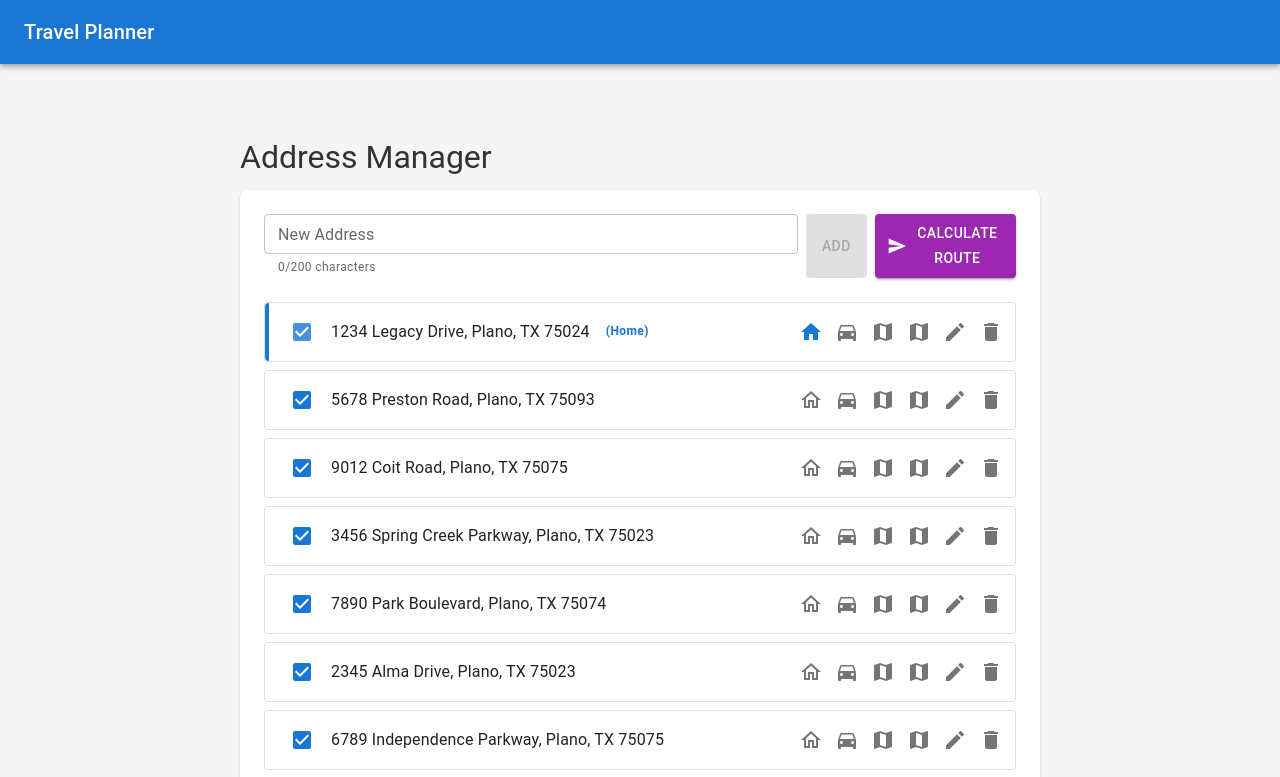
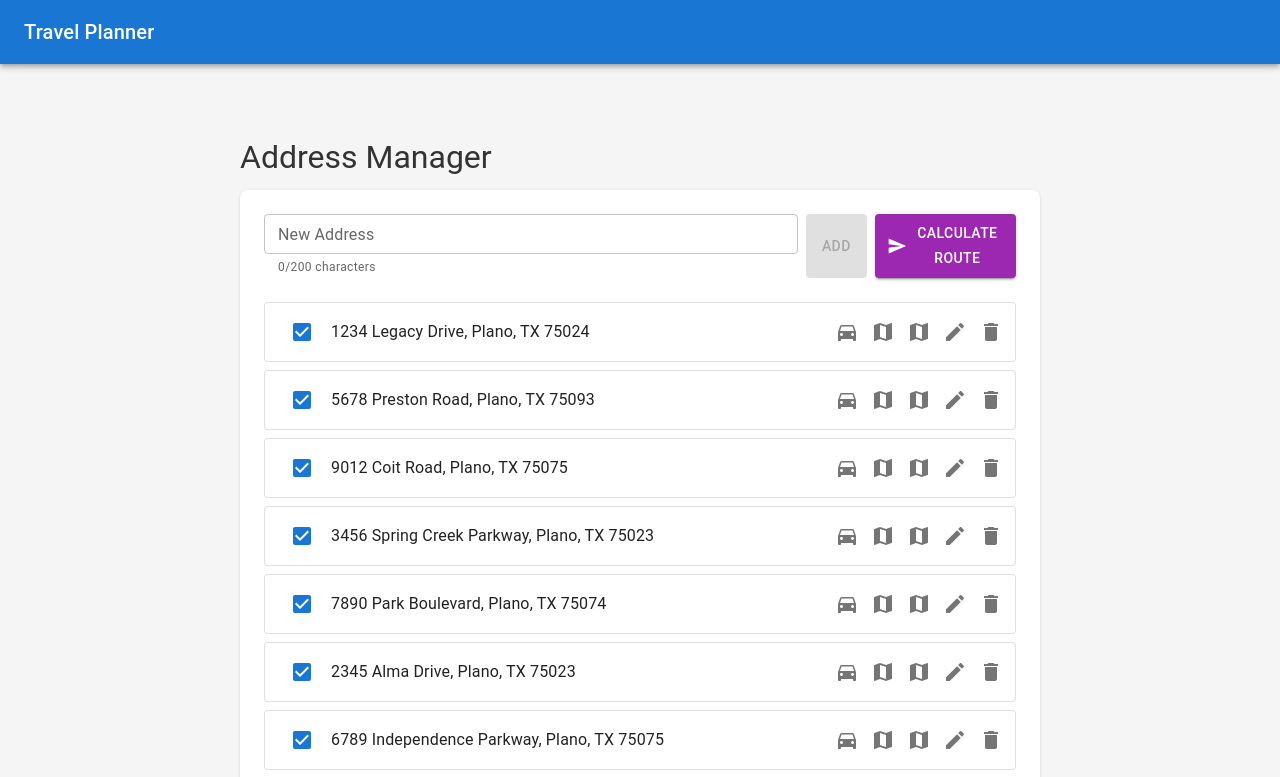
Before and after one commit to paulwoods/travel, a React (Vite) app in the folder frontend/: page / in a window 1280 px wide. Shown: the top 777 px of the page. Built offline with nearby package versions, Linux system fonts and the light colour scheme.

Commit message:
feat: removed the home address feature

```diff
--- a/frontend/src/components/AddressManager.tsx
+++ b/frontend/src/components/AddressManager.tsx
@@ -1,4 +1,4 @@
-import {useEffect, useState} from 'react';
+import { useEffect, useState } from 'react';
 import {
     Box,
     Button,
@@ -28,7 +28,6 @@ import {
 interface Address {
     id: string;
     text: string;
-    isHome: boolean;
     isSelected: boolean;
     isStart: boolean;
     isDestination: boolean;
@@ -37,16 +36,16 @@ interface Address {
 const STORAGE_KEY = 'travel-addresses';
 
 const INITIAL_ADDRESSES: Address[] = [
-    {id: '1', text: '1234 Legacy Drive, Plano, TX 75024', isHome: true, isSelected: true, isStart: false, isDestination: false},
-    {id: '2', text: '5678 Preston Road, Plano, TX 75093', isHome: false, isSelected: true, isStart: false, isDestination: false},
-    {id: '3', text: '9012 Coit Road, Plano, TX 75075', isHome: false, isSelected: true, isStart: false, isDestination: false},
-    {id: '4', text: '3456 Spring Creek Parkway, Plano, TX 75023', isHome: false, isSelected: true, isStart: false, isDestination: false},
-    {id: '5', text: '7890 Park Boulevard, Plano, TX 75074', isHome: false, isSelected: true, isStart: false, isDestination: false},
-    {id: '6', text: '2345 Alma Drive, Plano, TX 75023', isHome: false, isSelected: true, isStart: false, isDestination: false},
-    {id: '7', text: '6789 Independence Parkway, Plano, TX 75075', isHome: false, isSelected: true, isStart: false, isDestination: false},
-    {id: '8', text: '0123 Custer Road, Plano, TX 75075', isHome: false, isSelected: true, isStart: false, isDestination: false},
-    {id: '9', text: '4567 Hedgcoxe Road, Plano, TX 75093', isHome: false, isSelected: true, isStart: false, isDestination: false},
-    {id: '10', text: '8901 Ohio Drive, Plano, TX 75024', isHome: false, isSelected: true, isStart: false, isDestination: false},
+    { id: '1', text: '1234 Legacy Drive, Plano, TX 75024', isSelected: true, isStart: false, isDestination: false },
+    { id: '2', text: '5678 Preston Road, Plano, TX 75093', isSelected: true, isStart: false, isDestination: false },
+    { id: '3', text: '9012 Coit Road, Plano, TX 75075', isSelected: true, isStart: false, isDestination: false },
+    { id: '4', text: '3456 Spring Creek Parkway, Plano, TX 75023', isSelected: true, isStart: false, isDestination: false },
+    { id: '5', text: '7890 Park Boulevard, Plano, TX 75074', isSelected: true, isStart: false, isDestination: false },
+    { id: '6', text: '2345 Alma Drive, Plano, TX 75023', isSelected: true, isStart: false, isDestination: false },
+    { id: '7', text: '6789 Independence Parkway, Plano, TX 75075', isSelected: true, isStart: false, isDestination: false },
+    { id: '8', text: '0123 Custer Road, Plano, TX 75075', isSelected: true, isStart: false, isDestination: false },
+    { id: '9', text: '4567 Hedgcoxe Road, Plano, TX 75093', isSelected: true, isStart: false, isDestination: false },
+    { id: '10', text: '8901 Ohio Drive, Plano, TX 75024', isSelected: true, isStart: false, isDestination: false },
 ];
 
 export const AddressManager = () => {
@@ -77,7 +76,6 @@ export const AddressManager = () => {
                 {
                     id: Date.now().toString(),
                     text: newAddress.trim(),
-                    isHome: false,
                     isSelected: true,
                     isStart: false,
                     isDestination: false
@@ -95,7 +93,7 @@ export const AddressManager = () => {
     const handleEditSave = () => {
         if (editingId && editText.trim() && editText.length <= 200) {
             setAddresses(addresses.map(addr =>
-                addr.id === editingId ? {...addr, text: editText.trim()} : addr
+                addr.id === editingId ? { ...addr, text: editText.trim() } : addr
             ));
             setEditingId(null);
             setEditText('');
@@ -117,20 +115,11 @@ export const AddressManager = () => {
         window.open(`https://www.google.com/maps/dir/?api=1&origin=${encodedStart}&destination=${encodedEnd}`, '_blank');
     };
 
-    const handleToggleHome = (id: string) => {
-        setAddresses(addresses.map(addr => ({
-            ...addr,
-            isHome: addr.id === id ? !addr.isHome : false,
-            isSelected: addr.id === id ? true : addr.isSelected
-        })));
-    };
-
     const handleToggleSelect = (id: string) => {
         const address = addresses.find(addr => addr.id === id);
-        if (address?.isHome) return;
 
         setAddresses(addresses.map(addr =>
-            addr.id === id ? {...addr, isSelected: !addr.isSelected} : addr
+            addr.id === id ? { ...addr, isSelected: !addr.isSelected } : addr
         ));
     };
 
@@ -164,7 +153,7 @@ export const AddressManager = () => {
                 headers: {
                     'Content-Type': 'application/json',
                 },
-                body: JSON.stringify({addresses: selectedAddresses}),
+                body: JSON.stringify({ addresses: selectedAddresses }),
             });
 
             if (!response.ok) {
@@ -190,17 +179,17 @@ export const AddressManager = () => {
 
     return (
         <Box sx={{
-            maxWidth: {xs: '100%', sm: '600px', md: '800px'},
+            maxWidth: { xs: '100%', sm: '600px', md: '800px' },
             mx: 'auto',
-            mt: {xs: 2, sm: 4},
-            p: {xs: 1, sm: 2}
+            mt: { xs: 2, sm: 4 },
+            p: { xs: 1, sm: 2 }
         }}>
             <Typography
                 variant="h5"
                 gutterBottom
                 sx={{
-                    fontSize: {xs: '1.5rem', sm: '1.75rem', md: '2rem'},
-                    textAlign: {xs: 'center', sm: 'left'}
+                    fontSize: { xs: '1.5rem', sm: '1.75rem', md: '2rem' },
+                    textAlign: { xs: 'center', sm: 'left' }
                 }}
             >
                 Address Manager
@@ -208,7 +197,7 @@ export const AddressManager = () => {
 
             <Paper
                 sx={{
-                    p: {xs: 1.5, sm: 2, md: 3},
+                    p: { xs: 1.5, sm: 2, md: 3 },
                     mb: 2,
                     borderRadius: 2
                 }}
@@ -217,7 +206,7 @@ export const AddressManager = () => {
                     display: 'flex',
                     gap: 1,
                     mb: 2,
-                    flexDirection: {xs: 'column', sm: 'row'}
+                    flexDirection: { xs: 'column', sm: 'row' }
                 }}>
                     <TextField
                         fullWidth
@@ -233,8 +222,8 @@ export const AddressManager = () => {
                         onClick={handleAddAddress}
                         disabled={!newAddress.trim() || newAddress.length > 200}
                         sx={{
-                            minWidth: {xs: '100%', sm: 'auto'},
-                            height: {xs: '40px', sm: 'auto'}
+                            minWidth: { xs: '100%', sm: 'auto' },
+                            height: { xs: '40px', sm: 'auto' }
                         }}
                     >
                         Add
@@ -242,12 +231,12 @@ export const AddressManager = () => {
                     <Button
                         variant="contained"
                         color="secondary"
-                        startIcon={isLoading ? <CircularProgress size={20} color="inherit"/> : <SendIcon/>}
+                        startIcon={isLoading ? <CircularProgress size={20} color="inherit" /> : <SendIcon />}
                         onClick={handleSubmit}
                         disabled={addresses.filter(addr => addr.isSelected).length < 2 || isLoading}
                         sx={{
-                            minWidth: {xs: '100%', sm: 'auto'},
-                            height: {xs: '40px', sm: 'auto'}
+                            minWidth: { xs: '100%', sm: 'auto' },
+                            height: { xs: '40px', sm: 'auto' }
                         }}
                     >
                         {isLoading ? 'Calculating...' : 'Calculate Route'}
@@ -264,21 +253,10 @@ export const AddressManager = () => {
                                 borderRadius: 1,
                                 border: '1px solid',
                                 borderColor: 'divider',
-                                flexDirection: {xs: 'column', sm: 'row'},
-                                alignItems: {xs: 'stretch', sm: 'center'},
-                                gap: {xs: 1, sm: 0},
-                                position: 'relative',
-                                '&::before': address.isHome ? {
-                                    content: '""',
-                                    position: 'absolute',
-                                    left: 0,
-                                    top: 0,
-                                    bottom: 0,
-                                    width: 4,
-                                    bgcolor: 'primary.main',
-                                    borderTopLeftRadius: 4,
-                                    borderBottomLeftRadius: 4
-                                } : {}
+                                flexDirection: { xs: 'column', sm: 'row' },
+                                alignItems: { xs: 'stretch', sm: 'center' },
+                                gap: { xs: 1, sm: 0 },
+                                position: 'relative'
                             }}
                         >
                             {editingId === address.id ? (
@@ -286,7 +264,7 @@ export const AddressManager = () => {
                                     display: 'flex',
                                     gap: 1,
                                     width: '100%',
-                                    flexDirection: {xs: 'column', sm: 'row'}
+                                    flexDirection: { xs: 'column', sm: 'row' }
                                 }}>
                                     <TextField
                                         fullWidth
@@ -299,7 +277,7 @@ export const AddressManager = () => {
                                     <Box sx={{
                                         display: 'flex',
                                         gap: 1,
-                                        flexDirection: {xs: 'row', sm: 'column'}
+                                        flexDirection: { xs: 'row', sm: 'column' }
                                     }}>
                                         <Button
                                             variant="contained"
@@ -326,7 +304,7 @@ export const AddressManager = () => {
                                     <Checkbox
                                         checked={address.isSelected}
                                         onChange={() => handleToggleSelect(address.id)}
-                                        disabled={address.isHome}
+                                        disabled={address.isStart || address.isDestination}
                                         sx={{
                                             mr: 1,
                                             '&.Mui-disabled': {
@@ -337,20 +315,8 @@ export const AddressManager = () => {
                                     />
                                     <ListItemText
                                         primary={
-                                            <Box sx={{display: 'flex', alignItems: 'center', gap: 1}}>
+                                            <Box sx={{ display: 'flex', alignItems: 'center', gap: 1 }}>
                                                 {address.text}
-                                                {address.isHome && (
-                                                    <Typography
-                                                        variant="caption"
-                                                        sx={{
-                                                            color: 'primary.main',
-                                                            fontWeight: 'bold',
-                                                            ml: 1
-                                                        }}
-                                                    >
-                                                        (Home)
-                                                    </Typography>
-                                                )}
                                                 {address.isStart && (
                                                     <Typography
                                                         variant="caption"
@@ -379,29 +345,18 @@ export const AddressManager = () => {
                                         }
                                         sx={{
                                             wordBreak: 'break-word',
-                                            pr: {xs: 0, sm: 2}
+                                            pr: { xs: 0, sm: 2 }
                                         }}
                                     />
                                     <ListItemSecondaryAction
                                         sx={{
-                                            position: {xs: 'static', sm: 'absolute'},
+                                            position: { xs: 'static', sm: 'absolute' },
                                             display: 'flex',
                                             gap: 1,
-                                            justifyContent: {xs: 'flex-end', sm: 'flex-start'},
-                                            mt: {xs: 1, sm: 0}
+                                            justifyContent: { xs: 'flex-end', sm: 'flex-start' },
+                                            mt: { xs: 1, sm: 0 }
                                         }}
                                     >
-                                        <Tooltip
-                                            title={address.isHome ? "Remove as home address" : "Set as home address"}>
-                                            <IconButton
-                                                edge="end"
-                                                aria-label="toggle home"
-                                                onClick={() => handleToggleHome(address.id)}
-                                                color={address.isHome ? "primary" : "default"}
-                                            >
-                                                {address.isHome ? <HomeIcon/> : <HomeOutlinedIcon/>}
-                                            </IconButton>
-                                        </Tooltip>
                                         <Tooltip title={address.isStart ? "Remove as start address" : "Set as start address"}>
                                             <IconButton
                                                 edge="end"
@@ -409,7 +364,7 @@ export const AddressManager = () => {
                                                 onClick={() => handleToggleStart(address.id)}
                                                 color={address.isStart ? "success" : "default"}
                                             >
-                                                <DirectionsCarIcon/>
+                                                <DirectionsCarIcon />
                                             </IconButton>
                                         </Tooltip>
                                         <Tooltip title={address.isDestination ? "Remove as destination" : "Set as destination"}>
@@ -419,7 +374,7 @@ export const AddressManager = () => {
                                                 onClick={() => handleToggleDestination(address.id)}
                                                 color={address.isDestination ? "secondary" : "default"}
                                             >
-                                                <MapIcon/>
+                                                <MapIcon />
                                             </IconButton>
                                         </Tooltip>
                                         <Tooltip title="Open in Google Maps">
@@ -428,7 +383,7 @@ export const AddressManager = () => {
                                                 aria-label="open in maps"
                                                 onClick={() => handleOpenInMaps(address.text)}
                                             >
-                                                <MapIcon/>
+                                                <MapIcon />
                                             </IconButton>
                                         </Tooltip>
                                         <Tooltip title="Edit address">
@@ -437,7 +392,7 @@ export const AddressManager = () => {
                                                 aria-label="edit"
                                                 onClick={() => handleEditStart(address)}
                                             >
-                                                <EditIcon/>
+                                                <EditIcon />
                                             </IconButton>
                                         </Tooltip>
                                         <Tooltip title="Delete address">
@@ -446,7 +401,7 @@ export const AddressManager = () => {
                                                 aria-label="delete"
                                                 onClick={() => handleDelete(address.id)}
                                             >
-                                                <DeleteIcon/>
+                                                <DeleteIcon />
                                             </IconButton>
                                         </Tooltip>
                                     </ListItemSecondaryAction>
@@ -469,7 +424,7 @@ export const AddressManager = () => {
                         gap: 2
                     }}
                 >
-                    <CircularProgress/>
+                    <CircularProgress />
                     <Typography variant="body1">
                         Calculating optimal route...
                     </Typography>
@@ -511,7 +466,7 @@ export const AddressManager = () => {
                         <Button
                             variant="outlined"
                             color="secondary"
-                            startIcon={<ClearIcon/>}
+                            startIcon={<ClearIcon />}
                             onClick={handleClearResults}
                             size="small"
                         >
@@ -519,7 +474,7 @@ export const AddressManager = () => {
                         </Button>
                     </Box>
 
-                    <Box sx={{mb: 2}}>
+                    <Box sx={{ mb: 2 }}>
                         <Typography variant="subtitle1">
                             Total Distance: {(results.distance / 1000).toFixed(2)} km
                         </Typography>
@@ -542,15 +497,15 @@ export const AddressManager = () => {
                                             <Typography component="span" variant="body2">
                                                 From: {step.startAddress}
                                             </Typography>
-                                            <br/>
+                                            <br />
                                             <Typography component="span" variant="body2">
                                                 To: {step.endAddress}
                                             </Typography>
-                                            <br/>
+                                            <br />
                                             <Typography component="span" variant="body2">
                                                 Distance: {(step.distance.value / 1000).toFixed(2)} km
                                             </Typography>
-                                            <br/>
+                                            <br />
                                             <Typography component="span" variant="body2">
                                                 Duration: {Math.round(step.duration.value / 60)} minutes
                                             </Typography>
```
Also changed, not shown: 1 other file (tests, documents, lock files or other folders).
